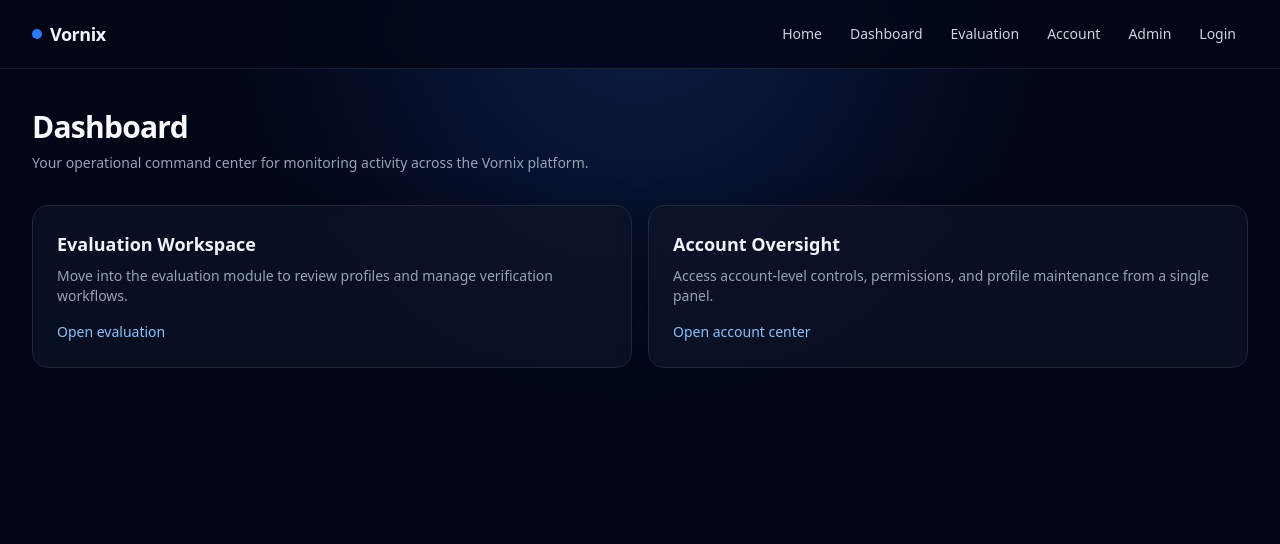
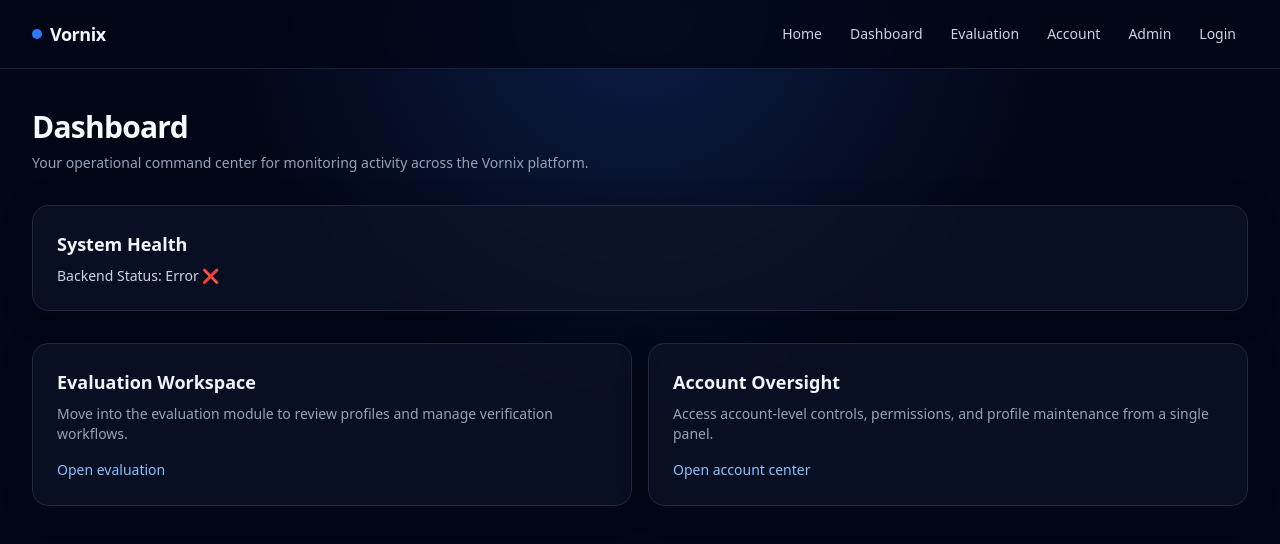
Before and after one commit to vornixfunding-design/vornix-frontend, a Next.js app: page /dashboard in a window 1280 px wide. Shown: the top 544 px of the page. Built offline with nearby package versions, Linux system fonts and the light colour scheme; no server answers.

Commit message:
Add backend health status to dashboard page

```diff
--- a/app/dashboard/page.js
+++ b/app/dashboard/page.js
@@ -1,6 +1,39 @@
-import Link from 'next/link';
+"use client";
+
+import { useEffect, useState } from "react";
+import Link from "next/link";
+import { getHealth } from "@/lib/api";
 
 export default function DashboardPage() {
+  const [backendStatus, setBackendStatus] = useState("checking");
+
+  useEffect(() => {
+    let isMounted = true;
+
+    getHealth()
+      .then(() => {
+        if (isMounted) {
+          setBackendStatus("connected");
+        }
+      })
+      .catch(() => {
+        if (isMounted) {
+          setBackendStatus("error");
+        }
+      });
+
+    return () => {
+      isMounted = false;
+    };
+  }, []);
+
+  const statusMessage =
+    backendStatus === "connected"
+      ? "Backend Status: Connected ✅"
+      : backendStatus === "error"
+        ? "Backend Status: Error ❌"
+        : "Backend Status: Checking...";
+
   return (
     <section className="space-y-8">
       <div>
@@ -9,6 +42,11 @@ export default function DashboardPage() {
           Your operational command center for monitoring activity across the Vornix platform.
         </p>
       </div>
+
+      <article className="card">
+        <h2 className="text-lg font-semibold text-slate-100">System Health</h2>
+        <p className="mt-2 text-sm text-slate-300">{statusMessage}</p>
+      </article>
 
       <div className="grid gap-4 md:grid-cols-2">
         <article className="card">
```
